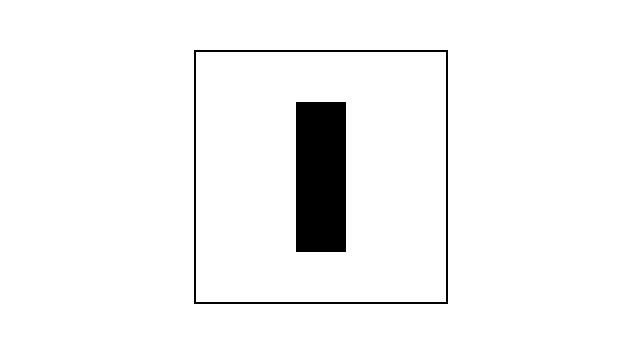
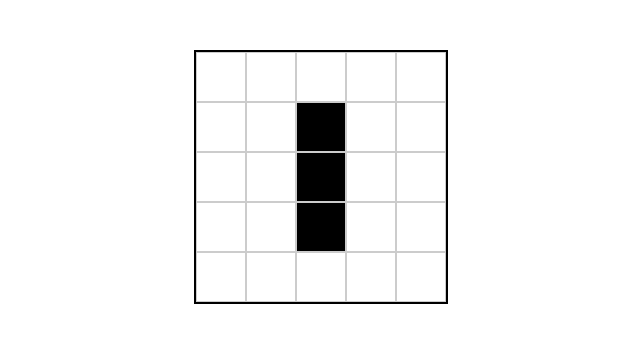
Before and after one commit to Paul-Hadfield/vue-game-of-life, a Vue app: page / in a window 1280 px wide. Shown: the top 342 px of the page, without its empty margins (319-959 px from the left). Built offline with nearby package versions, Linux system fonts and the light colour scheme.

Commit message:
Cell now it's own component

```diff
--- /dev/null
+++ b/src/cell.vue
@@ -0,0 +1,21 @@
+<template>
+  <div class="cell" :style="cellStyle"></div>
+</template>
+<script>
+export default {
+  name: "Cell",
+  props: ["isLive"],
+  computed: {
+    cellStyle() {
+      return { backgroundColor: this.isLive ? "black" : "white" };
+    }
+  }
+};
+</script>
+<style>
+.cell {
+  border: solid 1px #ccc;
+  vertical-align: middle;
+  text-align: center;
+}
+</style>
--- a/src/grid.vue
+++ b/src/grid.vue
@@ -1,18 +1,15 @@
 <template>
   <div v-if="this.gameGrid" class="grid">
-    <div v-for="(cell, index) in this.gameGrid" :key="index" :style="cellStyle(cell.live)"></div>
+    <Cell v-for="(cell, index) in this.gameGrid" :key="index" :isLive="cell.live"/>
   </div>
 </template>
 
 <script>
+import Cell from "./cell.vue";
 export default {
   name: "Grid",
-  props: ["gameGrid"],
-  methods: {
-    cellStyle(isLive) {
-      return { backgroundColor: isLive ? "black" : "white" };
-    }
-  }
+  components: { Cell },
+  props: ["gameGrid"]
 };
 </script>
 
```
